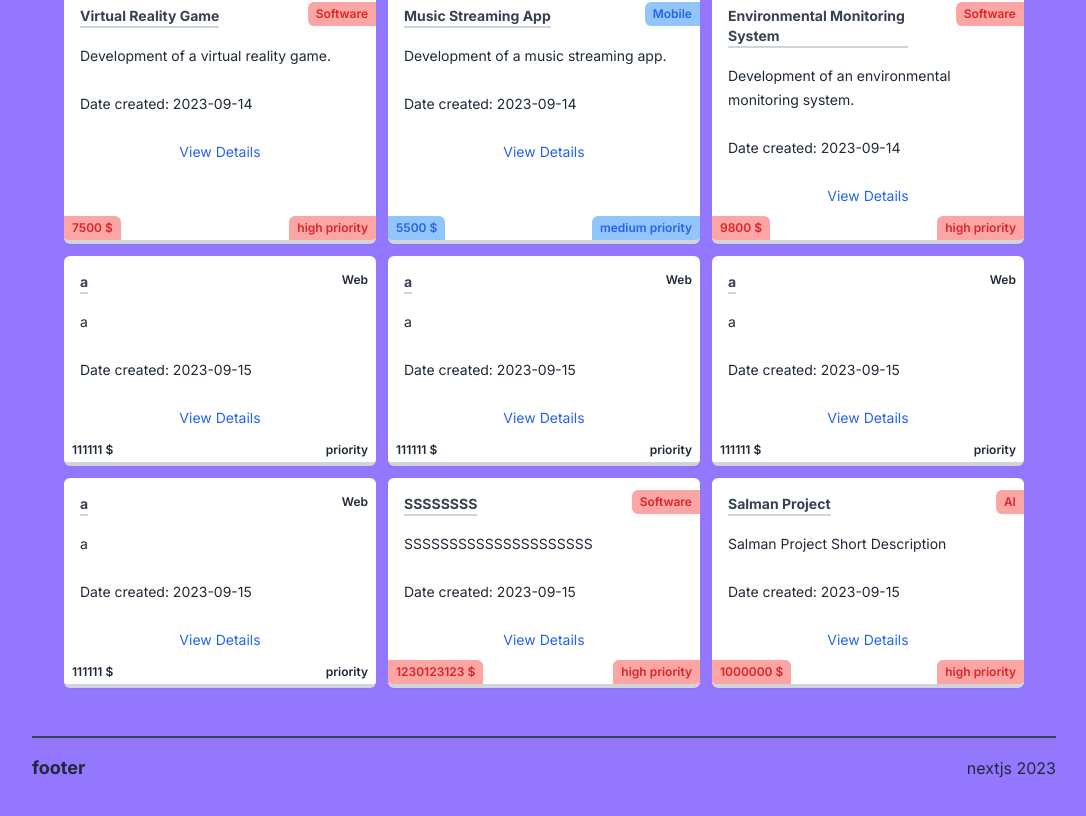
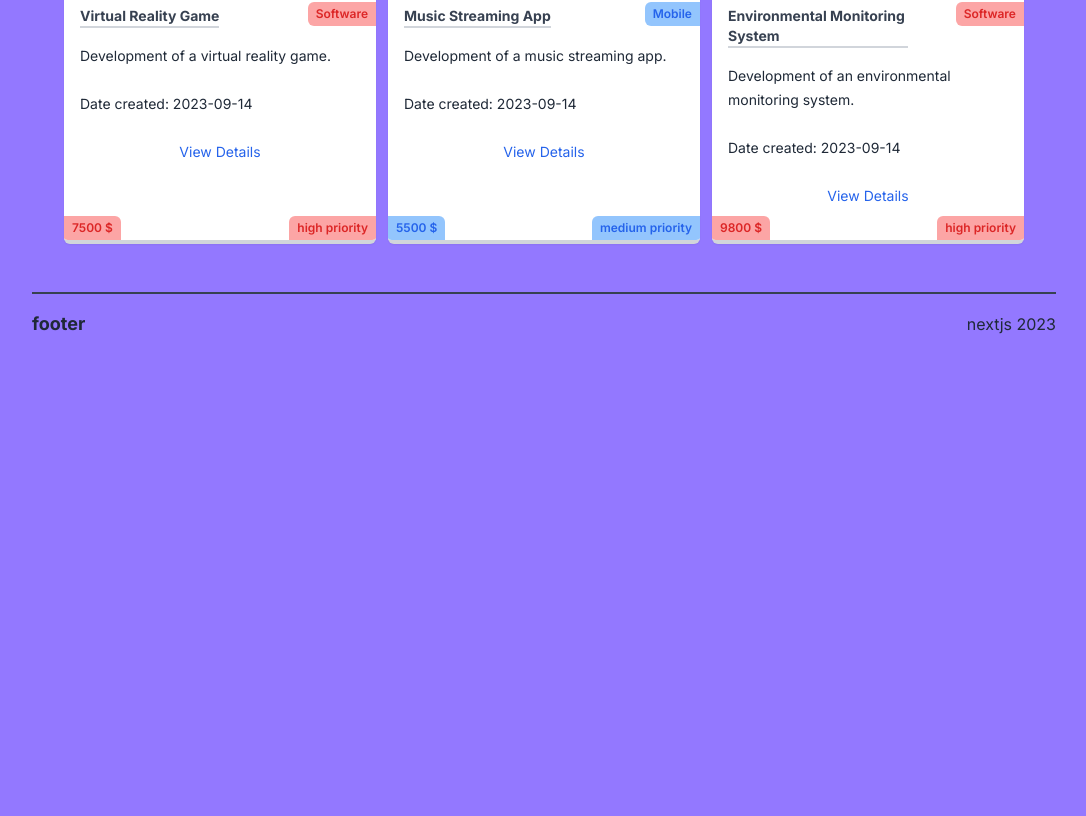
Before and after one commit to SalmanIyad/nextjs-app-test, a Next.js app: page /projects in a window 1280 px wide. Shown: the part 2640-3456 px from the top of the page, without its empty margins (96-1182 px from the left). After the commit the page ends 3018 px from the top, so only its background shows below. Built offline with nearby package versions, Linux system fonts and the light colour scheme; data requests are answered from the project's data file.

Commit message:
Finishing

```diff
--- a/_data/db.json
+++ b/_data/db.json
@@ -389,84 +389,6 @@
       "type": "Software",
       "date_created": "2023-09-14",
       "deadline_date": "2023-12-20"
-    },
-    {
-      "title": "a",
-      "short_description": "a",
-      "long_description": "a",
-      "priority": "",
-      "user_name": "a",
-      "user_email": "alhinsalman40@gmail.com",
-      "price": "111111",
-      "type": "Web",
-      "date_created": "2023-09-15",
-      "deadline_date": "2023-02-14",
-      "id": "nKsEbGc"
-    },
-    {
-      "title": "a",
-      "short_description": "a",
-      "long_description": "a",
-      "priority": "",
-      "user_name": "a",
-      "user_email": "alhinsalman40@gmail.com",
-      "price": "111111",
-      "type": "Web",
-      "date_created": "2023-09-15",
-      "deadline_date": "2023-02-14",
-      "id": "f5eFNlY"
-    },
-    {
-      "title": "a",
-      "short_description": "a",
-      "long_description": "a",
-      "priority": "",
-      "user_name": "a",
-      "user_email": "alhinsalman40@gmail.com",
-      "price": "111111",
-      "type": "Web",
-      "date_created": "2023-09-15",
-      "deadline_date": "2023-02-14",
-      "id": "JbY2KS4"
-    },
-    {
-      "title": "a",
-      "short_description": "a",
-      "long_description": "a",
-      "priority": "",
-      "user_name": "a",
-      "user_email": "alhinsalman40@gmail.com",
-      "price": "111111",
-      "type": "Web",
-      "date_created": "2023-09-15",
-      "deadline_date": "2023-02-14",
-      "id": "G6uDXYD"
-    },
-    {
-      "title": "SSSSSSSS",
-      "short_description": "SSSSSSSSSSSSSSSSSSSSS",
-      "long_description": "SSSSSSSSSSSSSSSSSSSSS",
-      "priority": "high",
-      "user_name": "SSSSSSSSSSSSSSSSSSSSSSSSSSSSSSSSSSS",
-      "user_email": "alhinsalman40@gmail.com",
-      "price": "1230123123",
-      "type": "Software",
-      "date_created": "2023-09-15",
-      "deadline_date": "2023-09-26",
-      "id": "ZPNGluq"
-    },
-    {
-      "title": "Salman Project",
-      "short_description": "Salman Project Short Description",
-      "long_description": "Salman Project Long Description",
-      "priority": "high",
-      "user_name": "Salman Iyad",
-      "user_email": "alhinsalman40@gmail.com",
-      "price": "1000000",
-      "type": "AI",
-      "date_created": "2023-09-15",
-      "deadline_date": "2023-09-03",
-      "id": "NKIrn7j"
     }
   ]
 }
--- a/app/layout.jsx
+++ b/app/layout.jsx
@@ -5,7 +5,7 @@ import Footer from "./compontents/Footer/page";
 const inter = Inter({ subsets: ["latin"] });
 
 export const metadata = {
-  title: "Next Learning",
+  title: "Next App",
   description: "Generated by create next app",
 };
 
```
